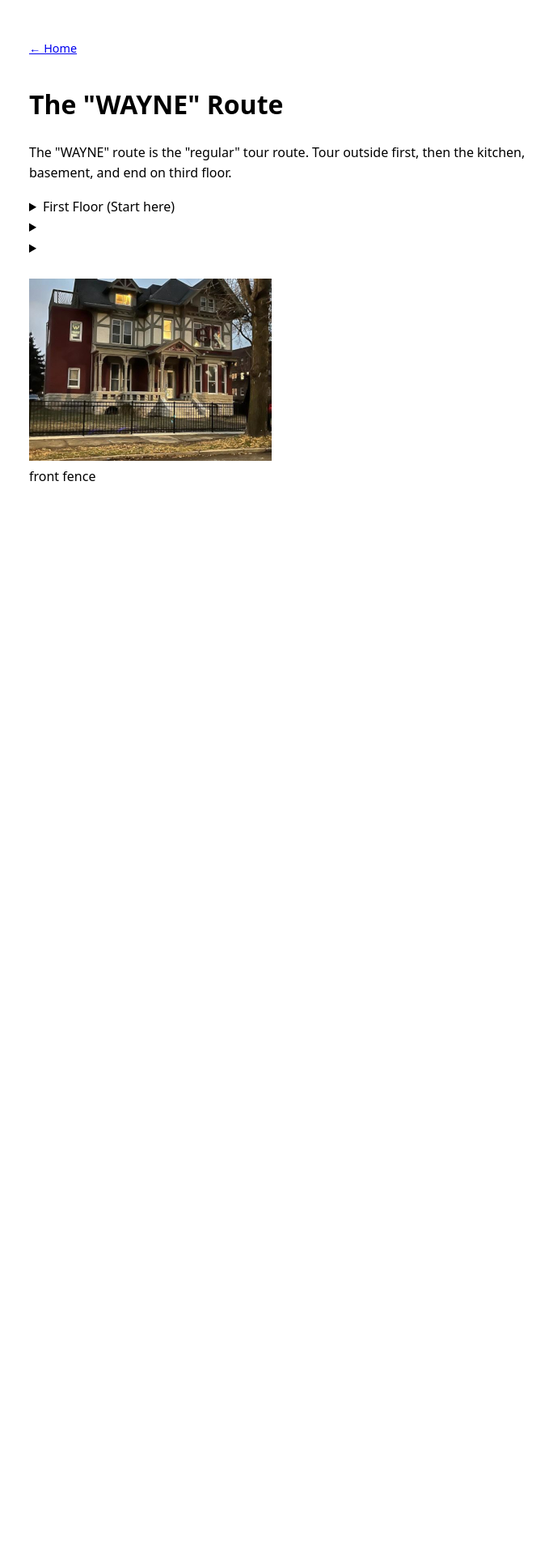
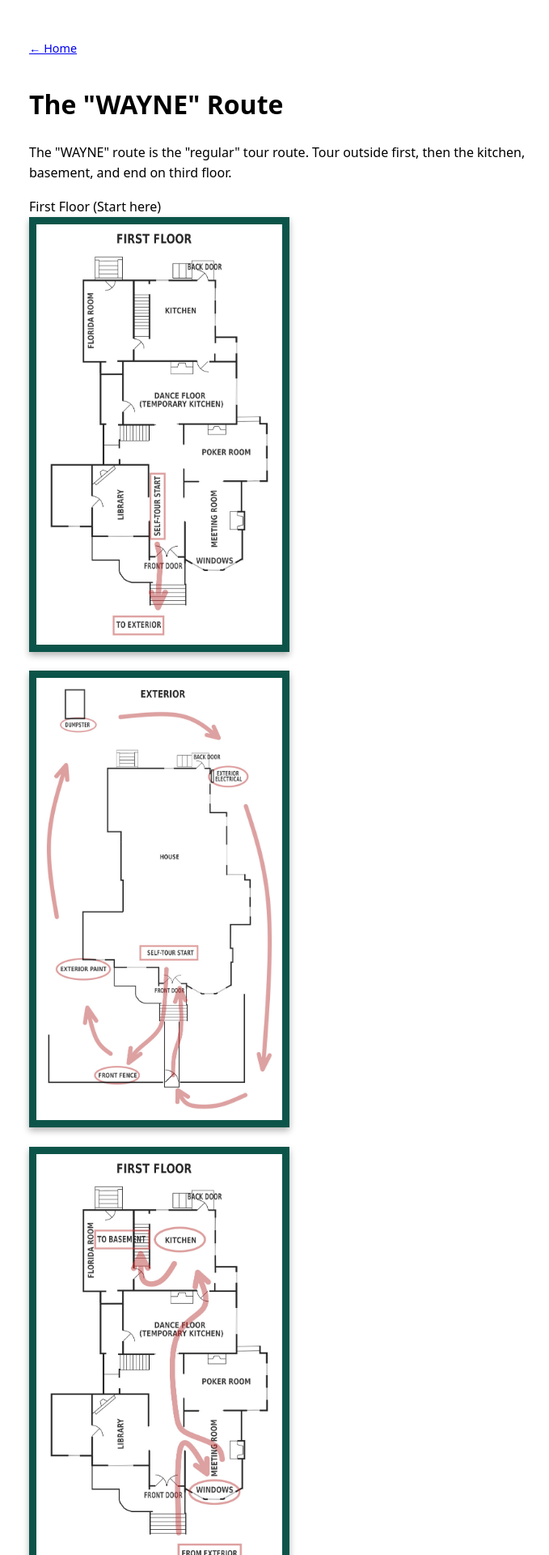
Before and after one commit to mciechanumich/WEStour, a Jekyll site: the page built from docs/wayne_route.md, in a window 1280 px wide. Shown: the top 1920 px of the page at 81% size, without its empty margins (284-963 px from the left). Built offline with Jekyll 4.4.1, drawn with Linux system fonts in a browser that asks for light colours; before the commit the page ends 900 px from its top, so only the background shows below that.

Commit message:
feat: re-layout first route page

```diff
--- a/docs/wayne_route.md
+++ b/docs/wayne_route.md
@@ -17,39 +17,21 @@ images:
 The "WAYNE" route is the "regular" tour route. Tour outside first, then the kitchen, basement, and end on third floor.
 </p>
 </div>
+
 <div>
-<section class="faq-section">
-  <details class="faq-item">
-    <summary class="faq-question">First Floor (Start here)</summary>
-    <div class="faq-answer">
-        <p>
-          <img src="image/drawing_firstfloor_w1.jpg" alt="first floor map"  width=300 class="framed-image">
-        </p>
-    </div>
-  </details>
-</section>
+<p>
+First Floor (Start here)
+<br/>
+<img src="image/drawing_firstfloor_w1.jpg" alt="first floor map"  width=300 class="framed-image">
+</p>
+<p>
+<img src="image/drawing_exterior.jpg" alt="exterior map"  width=300 class="framed-image">
+</p>
+<p>
+<img src="image/drawing_firstfloor_w2.jpg" alt="first floor map"  width=300 class="framed-image">
+</p>
+<p>
+<img src="image/drawing_basement_w.jpg" alt="basement map"  width=300 class="framed-image">
+</p>
 
-
-<section class="faq-section">
-  <details class="faq-item">
-    <summary class="faq-question"></summary>
-    <div class="faq-answer">
-        <p>
-          <img src="image/drawing_exterior.jpg" alt="exterior map"  width=300 class="framed-image">
-        </p>
-    </div>
-  </details>
-</section>
-
-
-<section class="faq-section">
-  <details class="faq-item">
-    <summary class="faq-question"></summary>
-    <div class="faq-answer">
-        <p>
-          <img src="image/drawing_firstfloor_w2.jpg" alt="first floor map"  width=300 class="framed-image">
-        </p>
-    </div>
-  </details>
-</section>
 </div>
```
Also changed, not shown: docs/image/drawing_basement_w.jpg (added).
